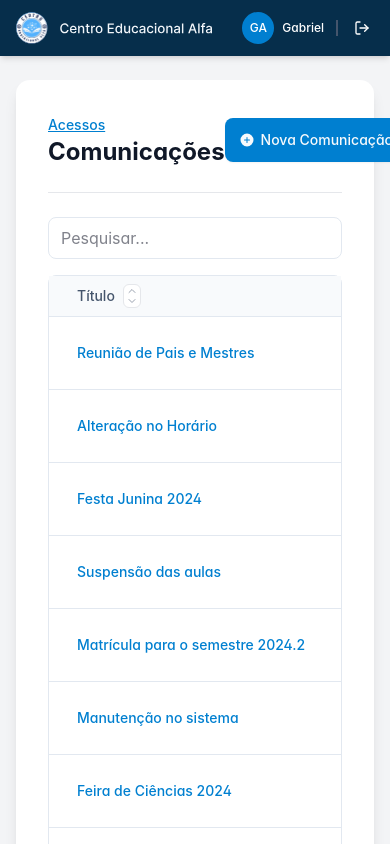
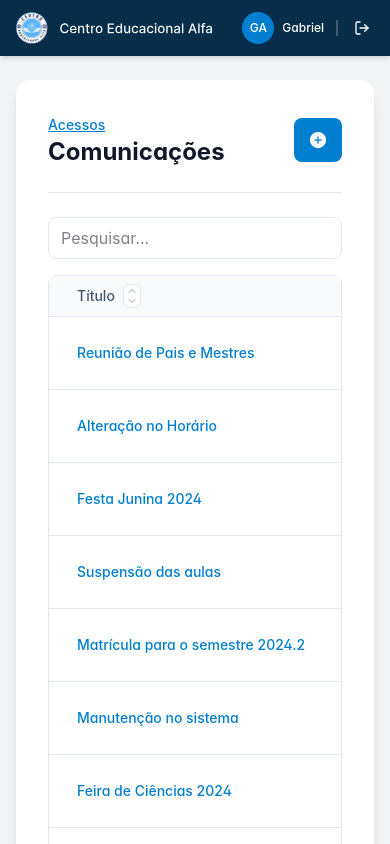
Before and after one commit to Gabriel300p/challenge-3-centro-educacional-alfa, a React (Vite) app: page /comunicacoes in a window 390 px wide. Shown: the top 844 px of the page. Built offline with nearby package versions, Linux system fonts and the light colour scheme.

Commit message:
fixing responsividade

```diff
--- a/src/pages/comunicacoes/ComunicacoesPage.tsx
+++ b/src/pages/comunicacoes/ComunicacoesPage.tsx
@@ -88,8 +88,8 @@ export function ComunicacoesPage() {
           size="default"
           className="flex items-center gap-1.5 px-3.5 py-3 rounded-md hover:opacity-80 transition-opacity duration-300"
         >
-          <PlusCircleIcon size={32} weight="fill" />
-          Nova Comunicação
+          <PlusCircleIcon weight="fill" className="size-5" />
+          <span className="hidden sm:block">Nova Comunicação</span>
         </Button>
       </div>
       <Divider />
```
